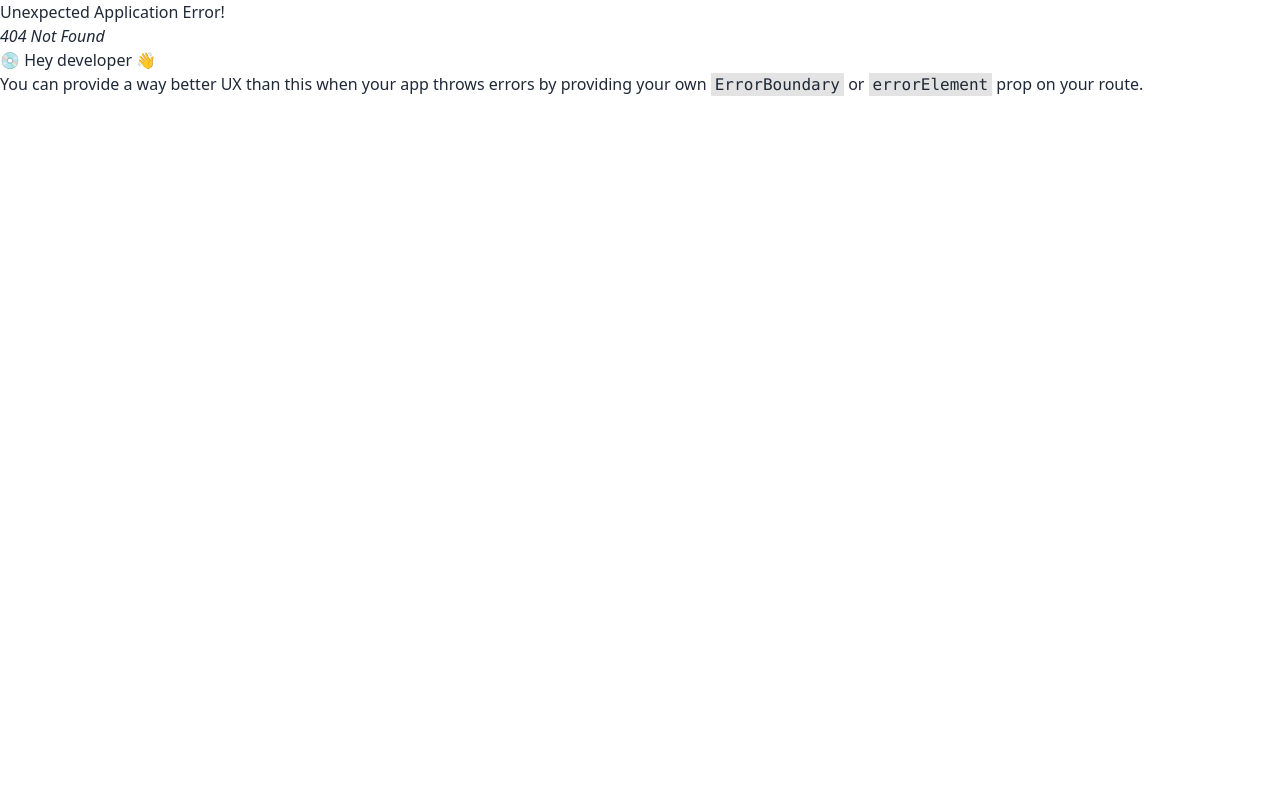
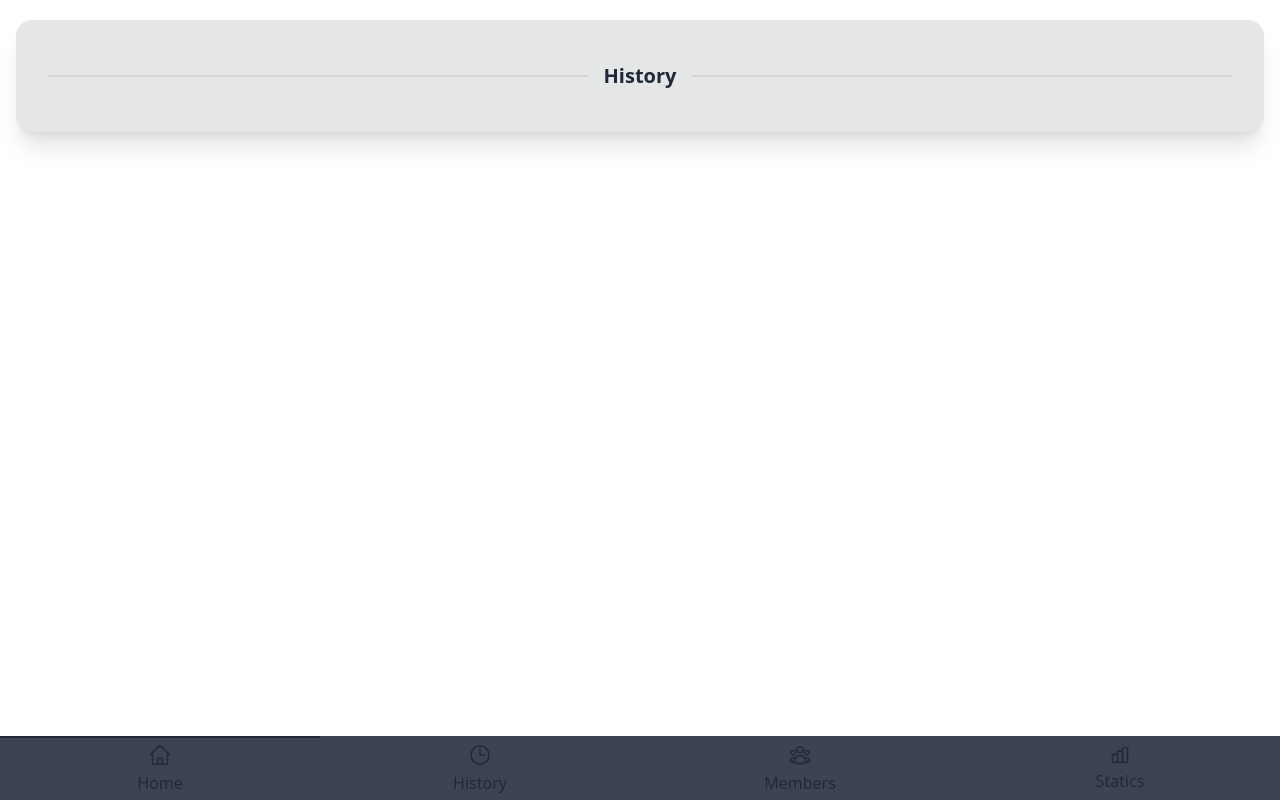
Before and after one commit to masihgh/GodzilaTodoList, a React (Vite) app: page /history in a window 1280 px wide. Before the commit this address had no page. Built offline with nearby package versions, Linux system fonts and the light colour scheme.

Commit message:
Create Pages with Routes

```diff
--- /dev/null
+++ b/src/pages/History.jsx
@@ -0,0 +1,18 @@
+import MainLayout from "../layouts/MainLayout"
+
+function History() {
+
+  return (
+    <MainLayout>
+
+      <div className="card bg-base-300 shadow-xl p-8 ">
+        <div class="divider">History</div>
+
+
+      </div>
+
+    </MainLayout>
+  )
+}
+
+export default History
--- /dev/null
+++ b/src/pages/Members.jsx
@@ -0,0 +1,18 @@
+import MainLayout from "../layouts/MainLayout"
+
+function Members() {
+
+  return (
+    <MainLayout>
+
+      <div className="card bg-base-300 shadow-xl p-8 ">
+        <div class="divider">Members</div>
+
+
+      </div>
+
+    </MainLayout>
+  )
+}
+
+export default Members
```
Also changed, not shown: src/main.jsx (+8 -0 lines).
